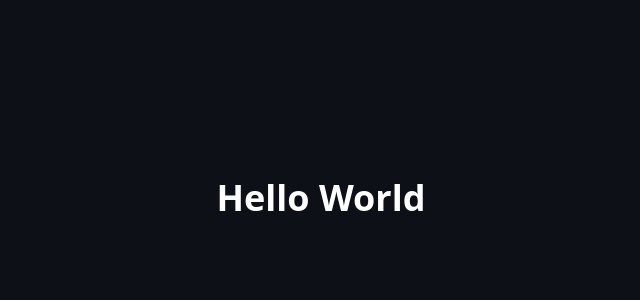
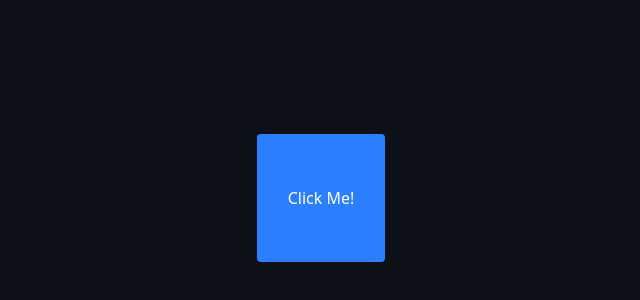
Before and after one commit to niranjandukhande/framer-motion, a React (Vite) app in the folder framer-practice-all/: page / in a window 1280 px wide. Shown: the part 202-502 px from the top of the page, without its empty margins (319-959 px from the left). Built offline with nearby package versions, Linux system fonts and the light colour scheme.

Commit message:
framer useMotionValue and useSpring practice

```diff
--- a/framer-practice-all/src/App.tsx
+++ b/framer-practice-all/src/App.tsx
@@ -1,9 +1,9 @@
-import StaggerTextReveal from "./components/Stagger/StaggerTextReveal"
+import DynamicRotation from "./components/UseMotionValue&UseSpring/DynamicRotation"
 
 const App = () => {
   return (
     <div className="h-screen flex justify-center items-center bg-[#0d1017]">
-      <StaggerTextReveal />
+      <DynamicRotation />
     </div>
   )
 }
--- /dev/null
+++ b/framer-practice-all/src/components/UseMotionValue&UseSpring/DraggableBox.tsx
@@ -0,0 +1,22 @@
+import { motion, useMotionValue, useSpring } from "motion/react"
+
+const DraggableBox = () => {
+  // const x = useMotionValue(0)
+  // const y = useMotionValue(0)
+  const x = useSpring(0)
+  const y = useSpring(0)
+  return (
+    <div className="flex flex-col items-center">
+      <motion.div
+        drag
+        style={{ x, y }}
+        className="w-32 h-32 bg-blue-500 rounded"
+      />
+      <p className="text-white">
+        Position: ({x.get().toFixed(2)}, {y.get().toFixed(2)})
+      </p>
+    </div>
+  )
+}
+
+export default DraggableBox
--- /dev/null
+++ b/framer-practice-all/src/components/UseMotionValue&UseSpring/DynamicRotation.tsx
@@ -0,0 +1,22 @@
+import { motion, useMotionValue, useSpring } from "motion/react"
+
+const DynamicRotation = () => {
+  // const rotation = useMotionValue(0)
+  const rotation = useSpring(0)
+
+  const rotateBox = () => {
+    rotation.set(rotation.get() + 45)
+  }
+
+  return (
+    <motion.div
+      className="w-32 h-32 bg-blue-500 rounded text-white flex justify-center items-center cursor-pointer"
+      style={{ rotate: rotation }}
+      onClick={rotateBox}
+    >
+      Click Me!
+    </motion.div>
+  )
+}
+
+export default DynamicRotation
--- /dev/null
+++ b/framer-practice-all/src/components/UseMotionValue&UseSpring/HoverLinkedScale.tsx
@@ -0,0 +1,18 @@
+import { motion, useMotionValue, useSpring } from "motion/react"
+
+const HoverLinkedScale = () => {
+  // const scale = useMotionValue(1)
+  const scale = useSpring(1)
+  return (
+    <motion.div
+      className="p-4 bg-blue-500 text-white rounded"
+      onHoverStart={() => scale.set(2)}
+      onHoverEnd={() => scale.set(1)}
+      style={{ scale: scale }}
+    >
+      Hover Me!
+    </motion.div>
+  )
+}
+
+export default HoverLinkedScale
--- /dev/null
+++ b/framer-practice-all/src/components/UseMotionValue&UseSpring/SpringAnimatedPosition.tsx
@@ -0,0 +1,27 @@
+import { motion, useMotionValue, useSpring } from "motion/react"
+
+const SpringAnimatedPosition = () => {
+  // const x = useMotionValue(0)
+  // const y = useMotionValue(0)
+  const x = useSpring(0)
+  const y = useSpring(0)
+
+  const moveBox = () => {
+    x.set(Math.random() * 300)
+    y.set(Math.random() * 300)
+  }
+
+  return (
+    <div>
+      <motion.div
+        onClick={moveBox}
+        className="bg-blue-500 w-32 h-32 rounded flex justify-center items-center text-white"
+        style={{ x: x, y: y }}
+      >
+        Click Me!
+      </motion.div>
+    </div>
+  )
+}
+
+export default SpringAnimatedPosition
```
